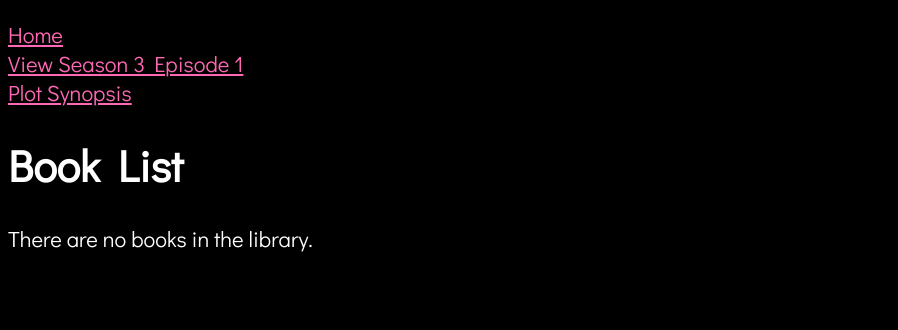
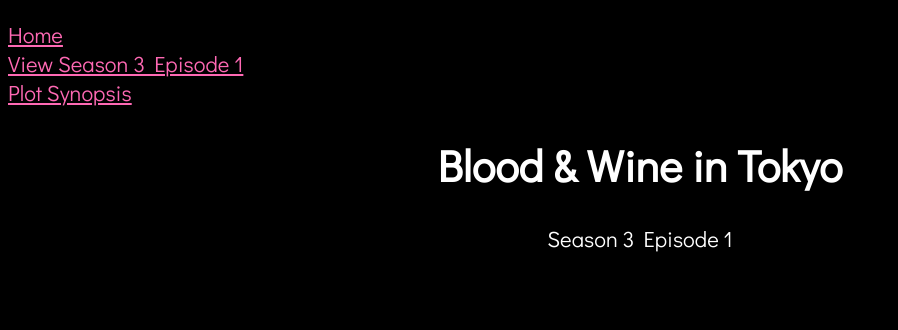
Before and after one commit to nickyhux/dalelibrary, a Django app: page /catalog/books/ in a window 1280 px wide. Shown: the top 330 px of the page, without its empty margins (0-898 px from the left). Run offline with Django 3.2, Linux system fonts and the light colour scheme; data that the repository does not hold is empty.

Commit message:
Update book_list.html

```diff
--- a/catalog/templates/catalog/book_list.html
+++ b/catalog/templates/catalog/book_list.html
@@ -1,16 +1,8 @@
 {% extends "base_generic.html" %}
 
 {% block content %}
-  <h1>Book List</h1>
-  {% if book_list %}
-  <ul>
-    {% for book in book_list %}
-      <li>
-        <a href="{{ book.get_absolute_url }}">{{ book.title }}</a> ({{book.author}})
-      </li>
-    {% endfor %}
-  </ul>
-  {% else %}
-    <p>There are no books in the library.</p>
-  {% endif %}
+  <h1><center>Blood & Wine in Tokyo</center></h1>
+  <p><center>Season 3 Episode 1</center></p>
+  <br></br>
+<center><iframe width="560" height="315" src="https://www.youtube.com/embed/Sp6IRoj3rz4" frameborder="0" allow="accelerometer; autoplay; clipboard-write; encrypted-media; gyroscope; picture-in-picture" allowfullscreen></iframe></center>
 {% endblock %}
```
